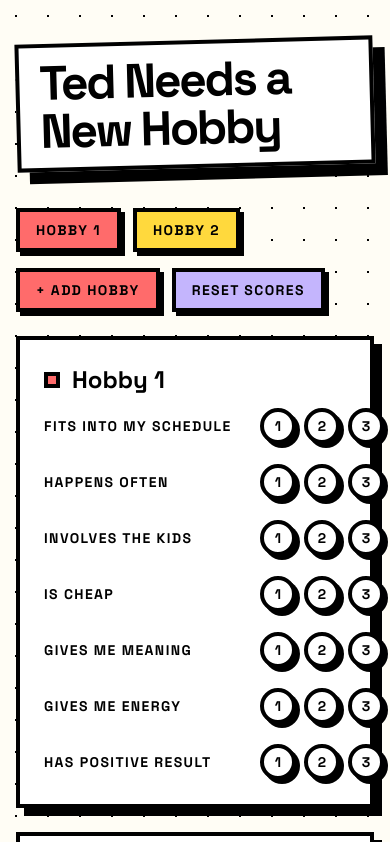
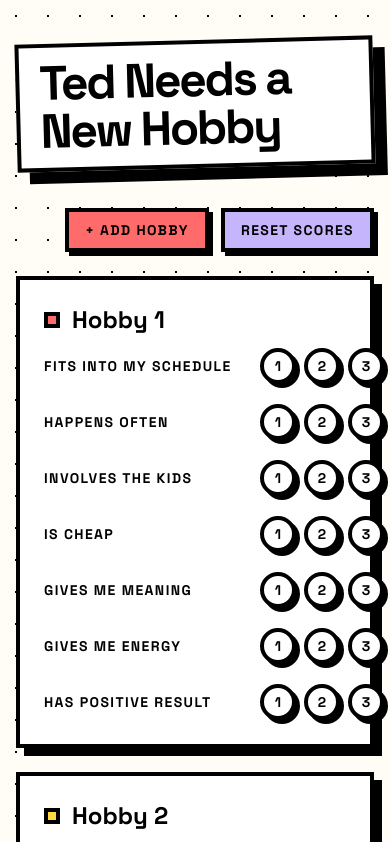
Before and after one commit to tedgoas-dialpad/Hobby-Comparison, a React (Vite) app: page / in a window 390 px wide. Shown: the top 842 px of the page. Built offline with nearby package versions, Linux system fonts and the light colour scheme.

Commit message:
Make chart legend items toggle and remove extra buttons in header

```diff
--- a/src/components/HobbyComparison.tsx
+++ b/src/components/HobbyComparison.tsx
@@ -79,25 +79,7 @@ const HobbyComparison = () => {
 
   return (
     <div className="space-y-6">
-      <div className="flex flex-col sm:flex-row justify-between items-start sm:items-center gap-4">
-        <div className="flex flex-wrap gap-3">
-          {hobbies.map(hobby => (
-            <button
-              key={hobby.id}
-              onClick={() => toggleHobbyVisibility(hobby.id)}
-              className={`px-4 py-2 border-4 border-black nb-shadow-sm nb-press text-sm font-black tracking-widest uppercase ${
-                visibleHobbies[hobby.id] ? '' : ''
-              }`}
-              style={{
-                backgroundColor: visibleHobbies[hobby.id] ? hobby.color : '#ffffff',
-                color: '#000000'
-              }}
-            >
-              {hobby.name}
-            </button>
-          ))}
-        </div>
-        <div className="flex gap-3">
+      <div className="flex justify-end gap-3">
         {hobbies.length < 3 && (
           <button
             onClick={addHobby}
@@ -112,7 +94,6 @@ const HobbyComparison = () => {
         >
           Reset Scores
         </button>
-        </div>
       </div>
 
       <div className="grid grid-cols-1 lg:grid-cols-[auto_1fr] gap-8">
@@ -136,7 +117,9 @@ const HobbyComparison = () => {
           <div className="bg-white border-4 border-black nb-shadow-md p-6 nb-canvas-white">
             <h2 className="text-2xl font-black mb-4">Comparison Chart</h2>
             <RadarChart
-              hobbies={hobbies.filter(h => visibleHobbies[h.id])}
+              hobbies={hobbies}
+              visibleHobbies={visibleHobbies}
+              onToggleVisibility={toggleHobbyVisibility}
             />
             <div className="mt-6 space-y-2">
               <h3 className="text-sm font-black uppercase tracking-widest">Average Scores</h3>
--- a/src/components/RadarChart.tsx
+++ b/src/components/RadarChart.tsx
@@ -23,16 +23,18 @@ ChartJS.register(
 
 interface RadarChartProps {
   hobbies: Hobby[];
+  visibleHobbies: Record<string, boolean>;
+  onToggleVisibility: (id: string) => void;
 }
 
-const RadarChart = ({ hobbies }: RadarChartProps) => {
+const RadarChart = ({ hobbies, visibleHobbies, onToggleVisibility }: RadarChartProps) => {
   const chartRef = useRef<ChartJS<'radar'>>(null);
 
   useEffect(() => {
     if (chartRef.current) {
       chartRef.current.update('none');
     }
-  }, [hobbies]);
+  }, [hobbies, visibleHobbies]);
 
   const data = {
     labels: CRITERIA.map(c => {
@@ -55,6 +57,7 @@ const RadarChart = ({ hobbies }: RadarChartProps) => {
       pointHoverBorderColor: hobby.color,
       pointRadius: 4,
       pointHoverRadius: 6,
+      hidden: !visibleHobbies[hobby.id],
     })),
   };
 
@@ -103,6 +106,25 @@ const RadarChart = ({ hobbies }: RadarChartProps) => {
           usePointStyle: true,
           pointStyle: 'circle',
         },
+        onClick: (_e, legendItem, legend) => {
+          const index = legendItem.datasetIndex;
+          if (index !== undefined) {
+            const hobby = hobbies[index];
+            if (hobby) {
+              onToggleVisibility(hobby.id);
+            }
+          }
+        },
+        onHover: (event) => {
+          if (event.native?.target) {
+            (event.native.target as HTMLElement).style.cursor = 'pointer';
+          }
+        },
+        onLeave: (event) => {
+          if (event.native?.target) {
+            (event.native.target as HTMLElement).style.cursor = 'default';
+          }
+        },
       },
       tooltip: {
         backgroundColor: 'rgba(0, 0, 0, 0.8)',
```
Lines whose indentation alone changed are shown as unchanged.
